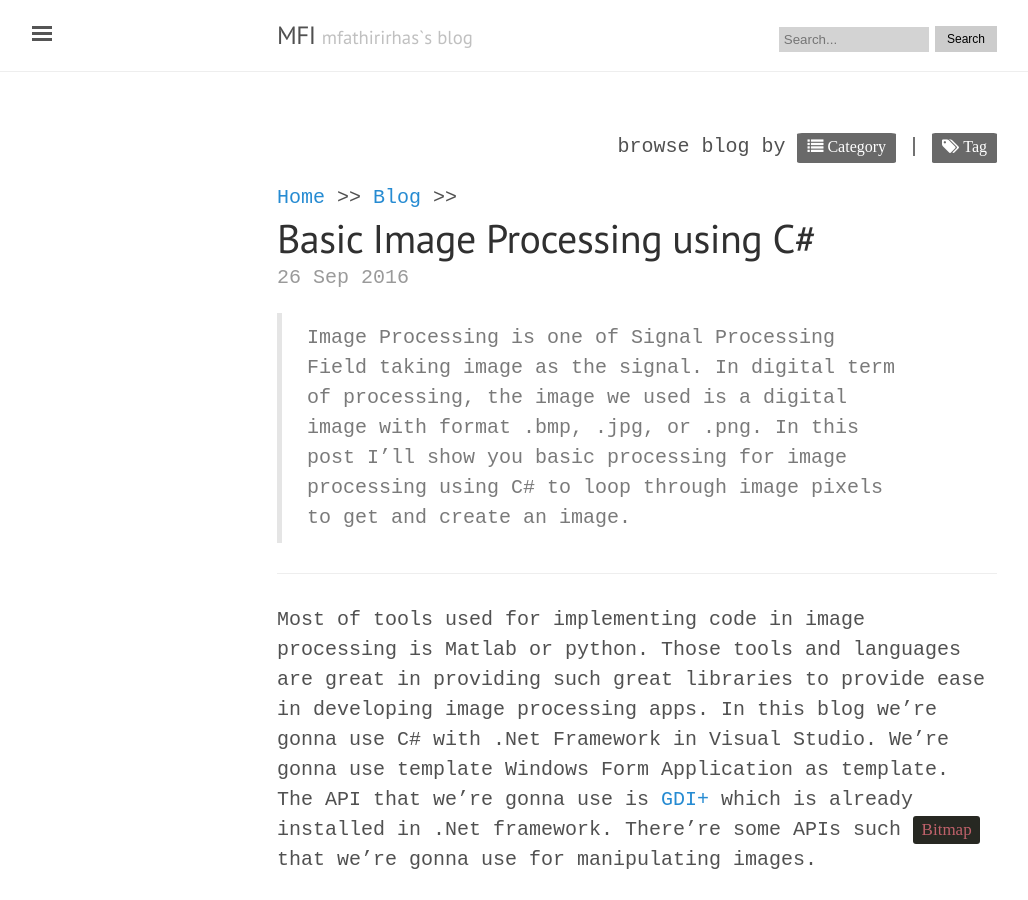
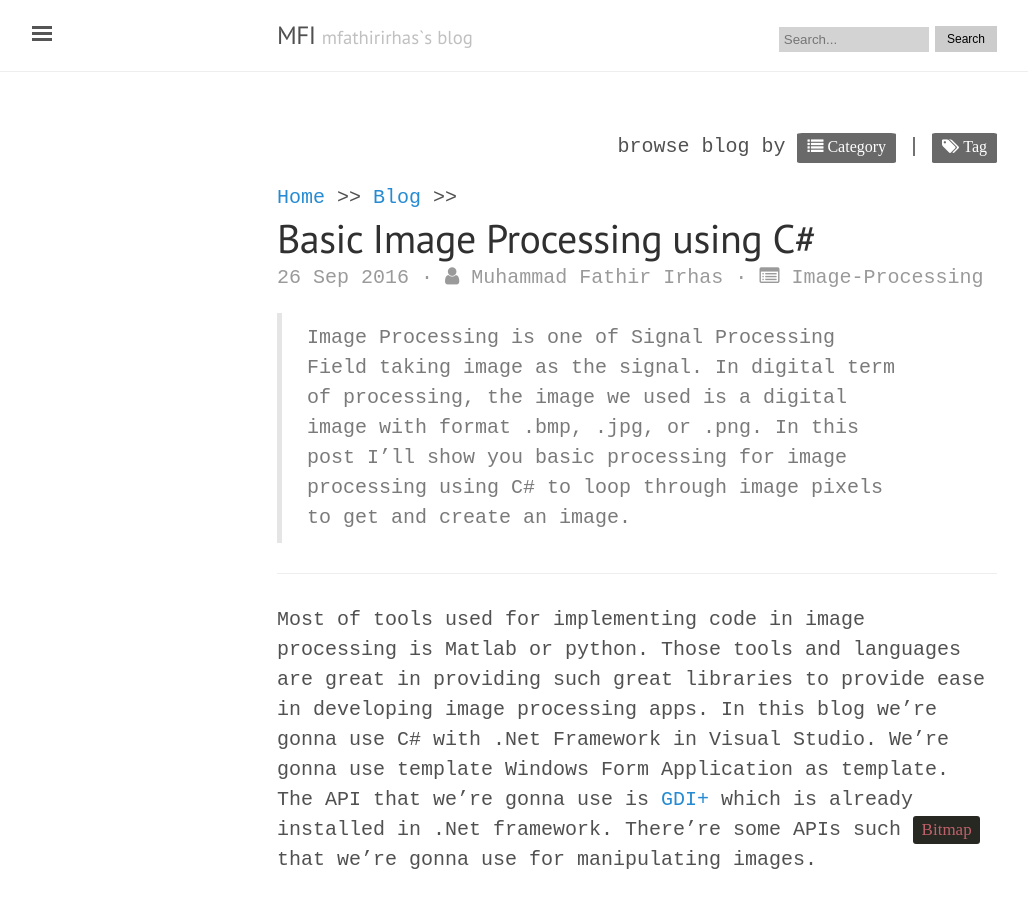
Before and after one commit to mfirhas/mfathirirhas.github.io, a Jekyll site: the page built from _posts/2016-09-26-basic-image-processing-using-c#.md, in a window 1280 px wide and 900 px high. Shown: the whole window, without its empty margins (3-1031 px from the left). Built offline with Jekyll 4.4.1, drawn with Linux system fonts in a browser that asks for light colours; nearby versions of some CDN libraries; comment, search, counter and statistics services are not loaded.

Commit message:
add categories under the title

```diff
--- a/_config.yml
+++ b/_config.yml
@@ -10,8 +10,8 @@ excerpt_separator:   _____
 title:               MFI
 tagline:             'mfathirirhas`s blog'
 description:         'Sharing things about Computer, Programming, and Technologies.'
-url:                 http://mfathirirhas.github.io  #online url
-# url:                 http://127.0.0.1:4000  #local url
+# url:                 http://mfathirirhas.github.io  #online url
+url:                 http://127.0.0.1:4000  #local url
 baseurl:             ''
 gems:                [jekyll-paginate, jekyll-gist, jekyll-sitemap]
 paginate:            5
--- a/_layouts/post.html
+++ b/_layouts/post.html
@@ -9,7 +9,16 @@ layout: default
 
 <div class="post">
   <h1 class="post-title">{{ page.title }}</h1>
-  <span class="post-date">{{ page.date | date_to_string }}</span>
+  <span class="post-date">
+    {{ page.date | date_to_string }}
+    {% if page.author %}
+      &middot;
+      <i class="fa fa-user"></i>
+      {{ page.author }}
+    {% endif %}
+    &middot;
+    <i class="fa fa-list-alt"></i> {{page.categories}}
+  </span>
   {{ content }}
 </div>
 
```
Also changed, not shown: blog/index.html (+6 -3 lines).
